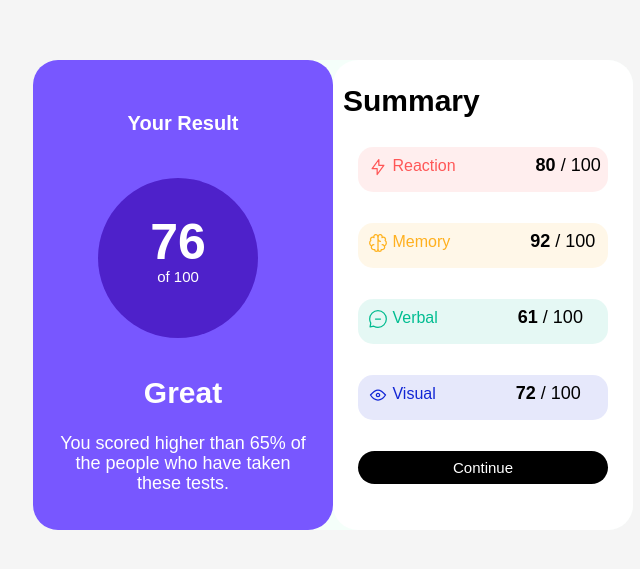
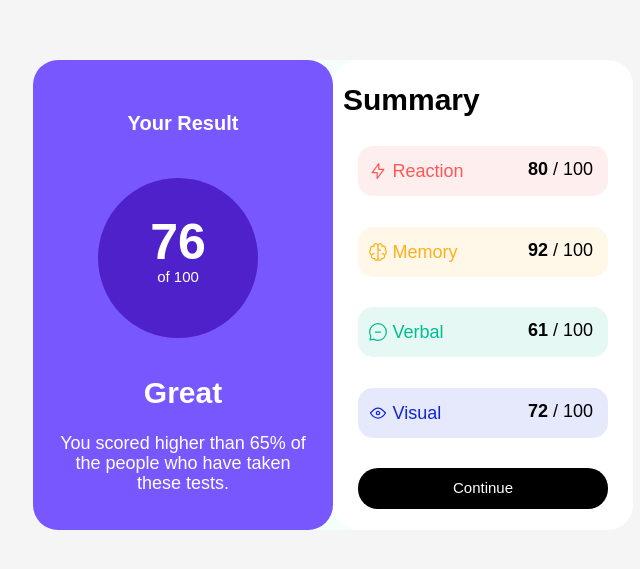
Before and after one commit to SAMMIE00/frontend-mentor-challenge, a plain HTML site: page first challenge/index.html in a window 1280 px wide. Shown: the part 113-682 px from the top of the page, without its empty margins (307-947 px from the left). Drawn offline with Linux system fonts and the light colour scheme.

Commit message:
more styling and arranging of everything in place

```diff
--- a/first challenge/style.css
+++ b/first challenge/style.css
@@ -16,7 +16,7 @@ body{
     width: 600px;
 }
 .score-card{
-    background-color:hsl(252, 100%, 67%);
+    background-color:hsl(252, 100%, 67%) ;
     height:450px;
     width:400px;
     border-radius: 25px 25px;
@@ -32,7 +32,7 @@ body{
     line-height: 20px;
 }
 .circle{
-    background-color: hsla(256, 72%, 46%, 1);
+    background-color:hsla(256, 72%, 46%, 1);
     border-radius: 50%;
     font-size: 18px;
     line-height: 0.9px;
@@ -56,55 +56,66 @@ h5{
     height: 450px;
     width:400px;
     padding:10px;
-    line-height: 1px;
+    line-height: 0.5px;
 }
 .Reaction-card{
     background-color: hsla(0, 100%, 67%, 0.1);
     color:hsl(0, 100%, 67%) ;
     border-radius: 15px;
-    height: 45px;
+    height: 40px;
     margin: 15px;
+    padding: 5px;
 }
 .Memory-card {
     background-color: hsla(39, 100%, 56%, 0.1);
     color: hsl(39, 100%, 56%);
     border-radius: 15px;
-    height: 45px;
+    height: 40px;
     margin: 15px;
+    padding: 5px;
 }
 .Verbal-card {
     background-color: hsla(166, 100%, 37%, 0.1);
     color: hsl(166, 100%, 37%);
     border-radius: 15px;
-    height: 45px;
+    height: 40px;
     margin: 15px;
+    padding: 5px;
 }
 .visual-card {
     background-color: hsla(234, 85%, 45%, 0.1);
     color: hsl(234, 85%, 45%);
     border-radius: 15px;
-    height: 45px;
+    height: 40px;
     margin: 15px;
+    padding: 5px;
 }
 svg{
     display: inline-block;
     vertical-align: middle;
-    margin-left: 10px;
+    margin-left: 5px;
 }
 .button{
     background-color: black;
     border-radius: 20px;
     color: white;
     text-align: center;
-    padding:1px;
+    padding:5px;
     font-size: 15px;
     margin: 15px;
 }
 .sum{
-    display:inline-block;
     color: black;
-    margin-left: 80px;
     font-size: large;
+    float: right;
+    padding-right: 10px;
+}
+span{
+    font-size: large;
+    text-align: center;
+    vertical-align: middle;
+    line-height: 40px;
+
 }
 
 
@@ -132,6 +143,7 @@ svg{
 .attribution {
         font-size: 11px;
         text-align: center;
+
     }
 
     .attribution a {
```
